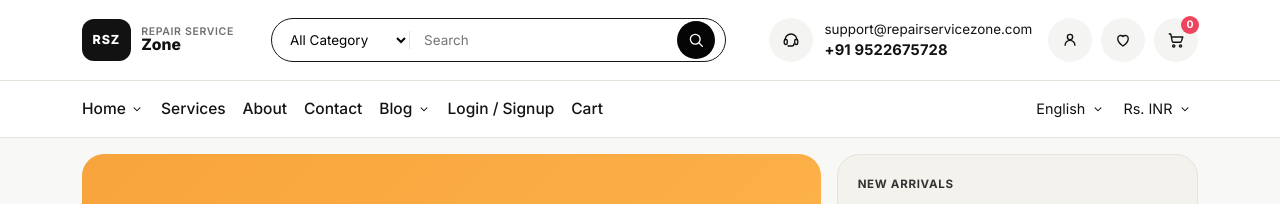
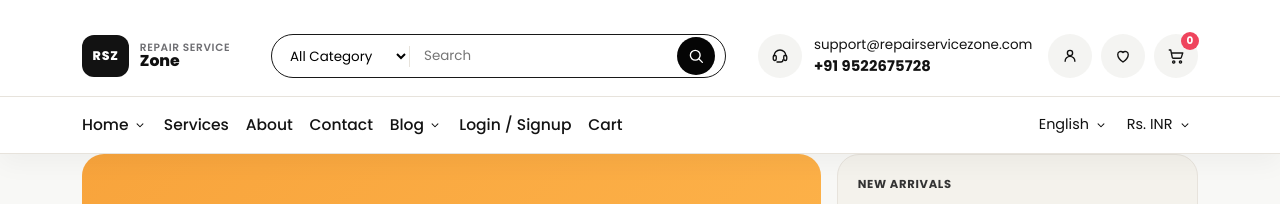
Before and after one commit to ayushman-it/rsz-projects, a React (Vite) app in the folder frontend/: page / in a window 1280 px wide. Shown: the top 204 px of the page. Built offline with nearby package versions, Linux system fonts and the light colour scheme.

Commit message:
Refine service request UI and sticky header

```diff
--- a/frontend/src/App.jsx
+++ b/frontend/src/App.jsx
@@ -775,7 +775,7 @@ function App() {
       <div className="bottom-app-shell d-lg-none">
         <nav className="bottom-app-nav" aria-label="Bottom navigation">
           {bottomMenu.map((item) => (
-            <a key={item.label} href={item.href} className={item.featured ? "bottom-nav-item bottom-nav-feature" : "bottom-nav-item"}>
+            <a key={item.label} href={item.href} className={item.featured ? `bottom-nav-item tone-${item.tone} bottom-nav-feature` : `bottom-nav-item tone-${item.tone}`}>
               <span className="bottom-nav-icon"><Icon name={item.icon} /></span>
               <span>{item.label}</span>
             </a>
--- a/frontend/src/index.css
+++ b/frontend/src/index.css
@@ -1,4 +1,4 @@
-@import url("https://fonts.googleapis.com/css2?family=Inter:wght@400;500;600;700;800&display=swap");
+@import url("https://fonts.googleapis.com/css2?family=Poppins:wght@400;500;600;700;800&display=swap");
 
 :root {
   color-scheme: light;
@@ -31,7 +31,7 @@ html {
 
 body {
   margin: 0;
-  font-family: "Inter", sans-serif;
+  font-family: "Poppins", sans-serif;
   background: var(--page-bg);
   color: var(--text);
 }
@@ -123,8 +123,13 @@ img {
 }
 
 .site-header {
-  background: var(--surface);
+  position: sticky;
+  top: 0;
+  z-index: 1050;
+  background: rgba(255, 255, 255, 0.96);
   border-bottom: 1px solid var(--line);
+  backdrop-filter: blur(14px);
+  box-shadow: 0 10px 24px rgba(17, 17, 17, 0.04);
 }
 
 .top-header {
```
